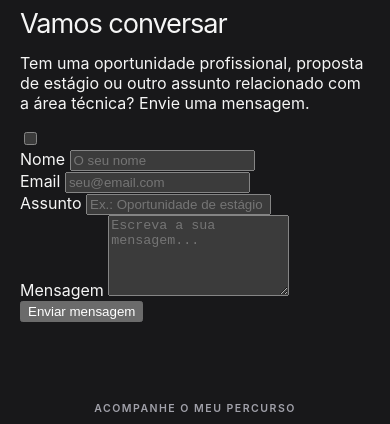
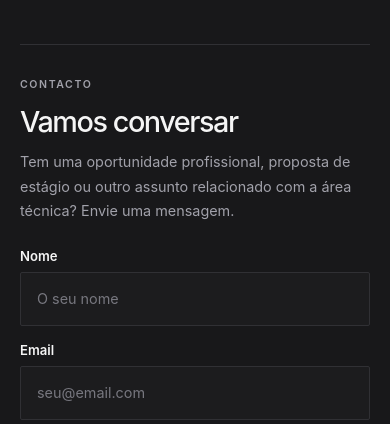
Before and after one commit to josemanuelmiguel070-del/myportfolio, a plain HTML site: page portfolio/index.html in a window 390 px wide. Shown: the part 2548-2972 px from the top of the page. Drawn offline with Linux system fonts and the light colour scheme.

Commit message:
Style responsive contact form

```diff
--- a/portfolio/css/style.css
+++ b/portfolio/css/style.css
@@ -1031,3 +1031,130 @@ h2 {
     transition-duration: 0.01ms !important;
   }
 }
+
+
+/* Formulário de contacto */
+.contact-section {
+  width: 100%;
+  max-width: 680px;
+  margin: clamp(4rem, 7vw, 5.5rem) auto 0;
+  padding-top: clamp(2rem, 4vw, 2.75rem);
+  border-top: 1px solid var(--color-border);
+}
+
+.contact-heading {
+  margin-bottom: 1.5rem;
+}
+
+.contact-heading h2 {
+  margin: 0;
+  font-size: clamp(1.8rem, 3.4vw, 2.45rem);
+  font-weight: 500;
+  letter-spacing: -0.05em;
+  line-height: 1.15;
+}
+
+.contact-heading > p:last-child {
+  max-width: 38rem;
+  margin: 0.8rem 0 0;
+  color: var(--color-muted);
+  font-size: 0.9rem;
+  line-height: 1.7;
+}
+
+.contact-form {
+  display: grid;
+  gap: 1rem;
+}
+
+.contact-form__field {
+  display: grid;
+  gap: 0.5rem;
+}
+
+.contact-form__field label {
+  color: var(--color-text);
+  font-size: 0.82rem;
+  font-weight: 600;
+}
+
+.contact-form__field input,
+.contact-form__field textarea {
+  width: 100%;
+  min-width: 0;
+  padding: 0.9rem 1rem;
+  border: 1px solid var(--color-border);
+  border-radius: 2px;
+  background: rgb(48 48 52 / 18%);
+  color: var(--color-text);
+  font: inherit;
+  font-size: 0.9rem;
+  line-height: 1.6;
+  transition: border-color 180ms ease, background-color 180ms ease;
+}
+
+.contact-form__field textarea {
+  min-height: 145px;
+  resize: vertical;
+}
+
+.contact-form__field input::placeholder,
+.contact-form__field textarea::placeholder {
+  color: #77777F;
+}
+
+.contact-form__field input:focus,
+.contact-form__field textarea:focus {
+  border-color: var(--color-muted);
+  outline: 1px solid var(--color-muted);
+  outline-offset: 2px;
+}
+
+.contact-form__submit {
+  justify-self: start;
+  min-height: 2.9rem;
+  padding: 0.75rem 1.2rem;
+  border: 1px solid var(--color-text);
+  border-radius: 2px;
+  background: var(--color-text);
+  color: var(--color-background);
+  font: inherit;
+  font-size: 0.78rem;
+  font-weight: 700;
+  cursor: pointer;
+  transition: opacity 180ms ease, transform 180ms ease;
+}
+
+.contact-form__submit:hover:not(:disabled) {
+  transform: translateY(-2px);
+}
+
+.contact-form__submit:disabled {
+  cursor: wait;
+  opacity: 0.65;
+}
+
+.contact-form__status {
+  min-height: 1.5em;
+  margin: 0;
+  color: var(--color-muted);
+  font-size: 0.84rem;
+  line-height: 1.6;
+}
+
+.contact-form__status[data-state="success"] {
+  color: #A7C9A7;
+}
+
+.contact-form__status[data-state="error"] {
+  color: #E5A0A0;
+}
+
+.contact-form__botcheck {
+  position: absolute;
+  width: 1px;
+  height: 1px;
+  overflow: hidden;
+  clip: rect(0, 0, 0, 0);
+  white-space: nowrap;
+}
```
